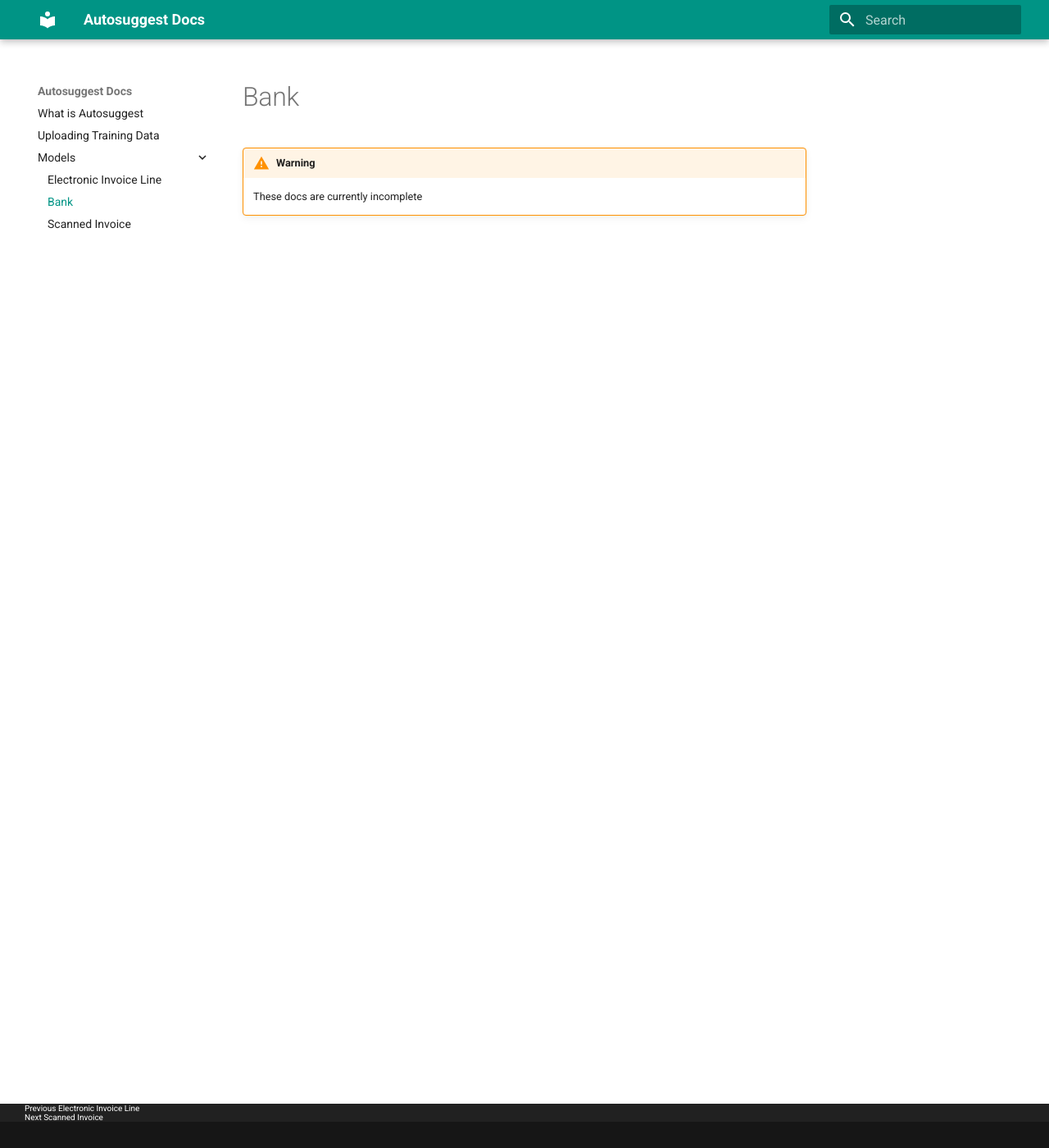
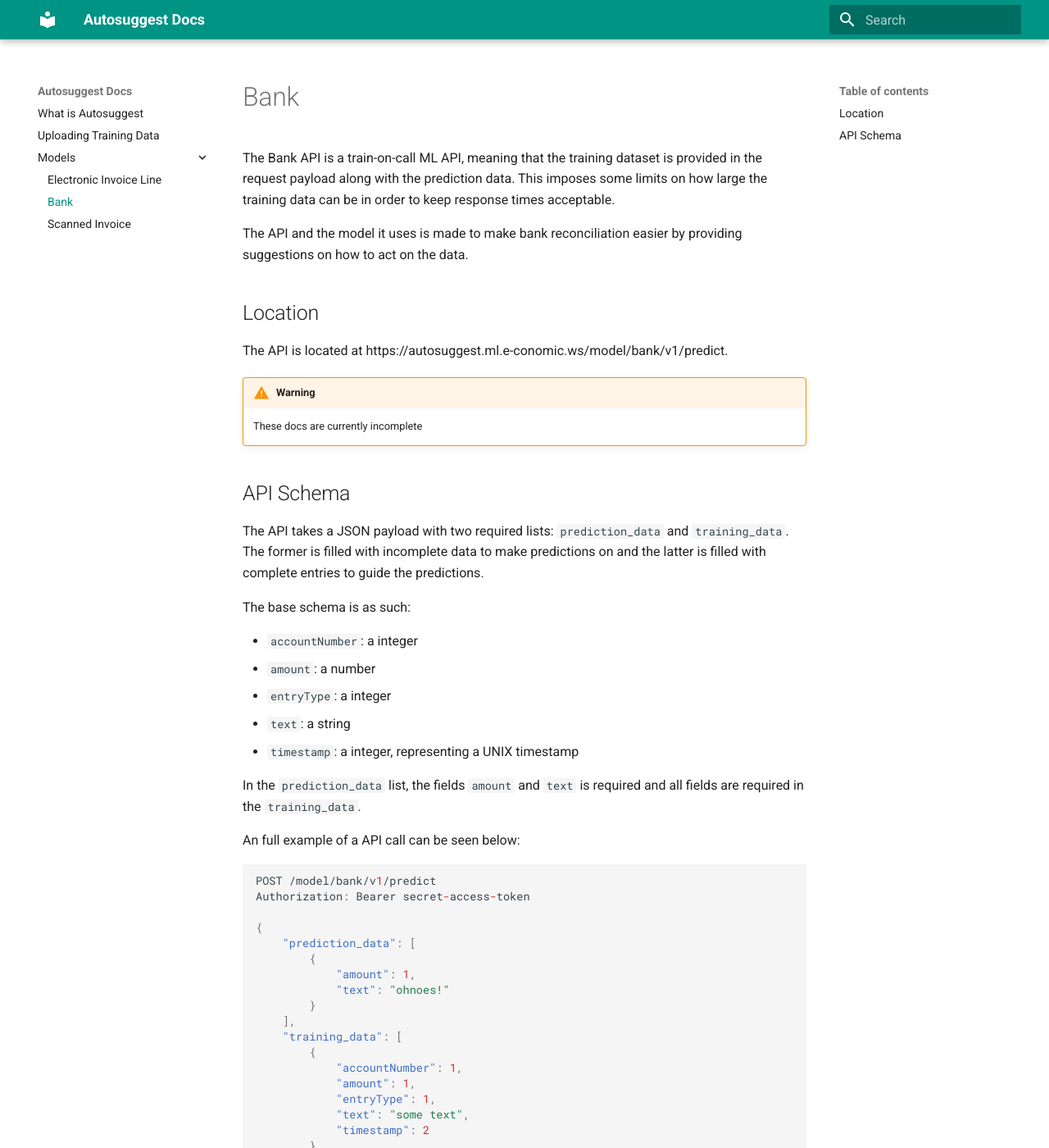
Before and after one commit to e-conomic/vml-docs, an MkDocs documentation site: the page built from docs/models/bank.md, in a window 1280 px wide and 1400 px high. Shown: the whole window at 82% size. Built offline with MkDocs 1.6.1 and Material for MkDocs 9.7.7, drawn with Linux system fonts in a browser that asks for light colours; some of the changed text lies outside the part shown.

Commit message:
Initial bank docs

````diff
--- a/docs/models/bank.md
+++ b/docs/models/bank.md
@@ -1,5 +1,73 @@
 Bank
 ====
 
+The Bank API is a train-on-call ML API, meaning that the training dataset is provided in the request payload along with the prediction data. This imposes some limits on how large the training data can be in order to keep response times acceptable.
+
+The API and the model it uses is made to make bank reconciliation easier by providing suggestions on how to act on the data.
+
+Location
+--------
+
+The API is located at https://autosuggest.ml.e-conomic.ws/model/bank/v1/predict.
+
 !!! warning
     These docs are currently incomplete
+
+API Schema
+----------
+
+The API takes a JSON payload with two required lists: `prediction_data` and `training_data`. The former is filled with incomplete data to make predictions on and the latter is filled with complete entries to guide the predictions.
+
+The base schema is as such:
+
+- `accountNumber`: a integer
+- `amount`: a number
+- `entryType`: a integer
+- `text`: a string
+- `timestamp`: a integer, representing a UNIX timestamp
+
+In the `prediction_data` list, the fields `amount` and `text` is required and all fields are required in the `training_data`.
+
+An full example of a API call can be seen below:
+
+```json
+POST /model/bank/v1/predict
+Authorization: Bearer secret-access-token
+
+{
+    "prediction_data": [
+        {
+            "amount": 1,
+            "text": "ohnoes!"
+        }
+    ],
+    "training_data": [
+        {
+            "accountNumber": 1,
+            "amount": 1,
+            "entryType": 1,
+            "text": "some text",
+            "timestamp": 2
+        }
+    ]
+}
+```
+
+Would return:
+
+```json
+HTTP/1.1 200 OK
+Content-Type: application/json
+
+{
+    "predictions": [
+        {
+            "label": {
+                "accountNumber": 1,
+                "entryType": 1
+            },
+            "probability": 1.0
+        }
+    ]
+}
+```
````
